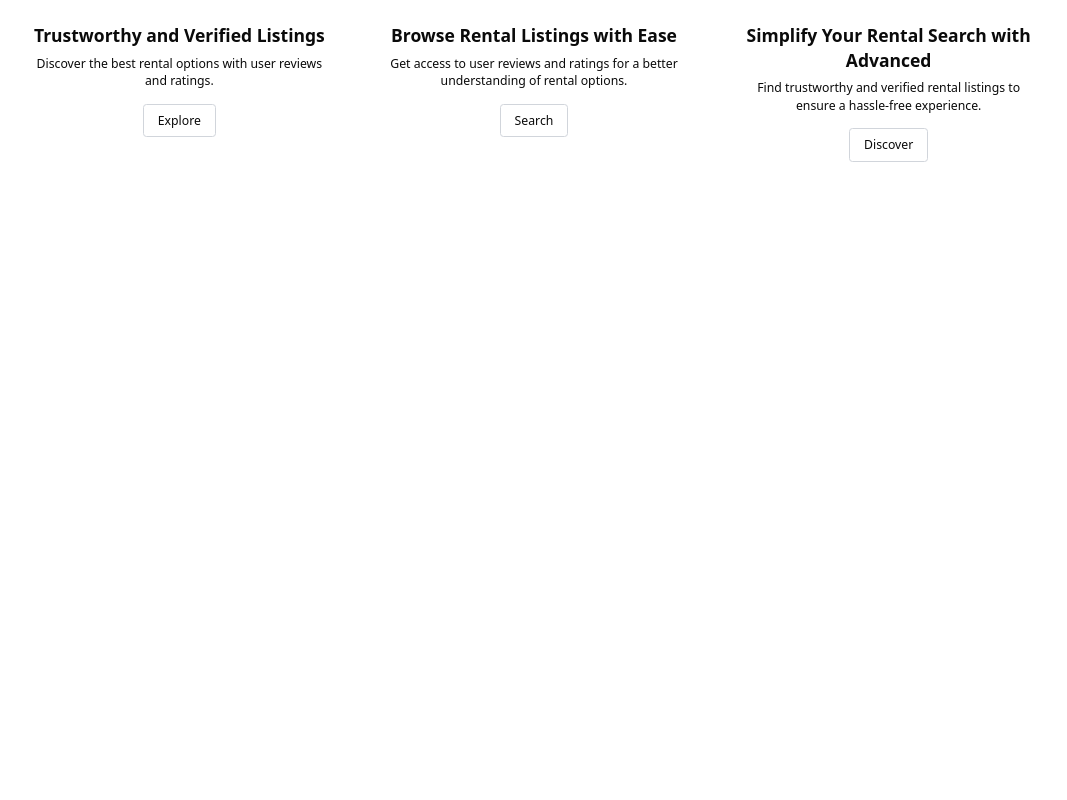
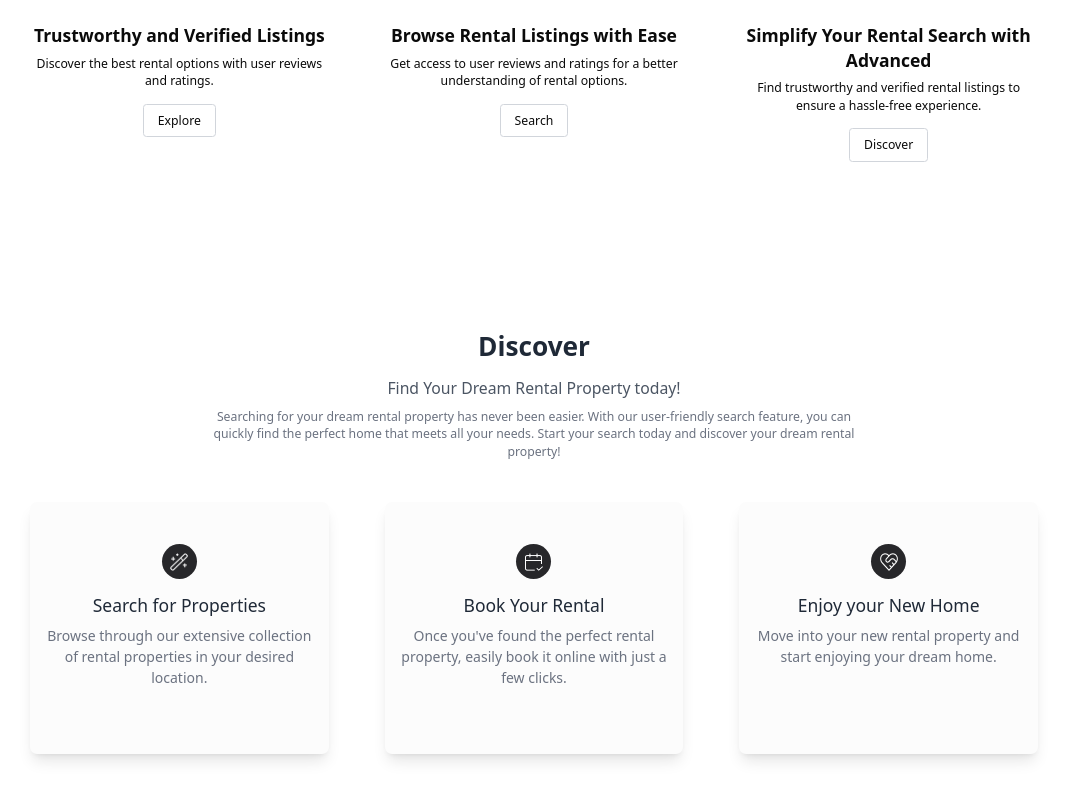
Before and after one commit to Rotaralexc/FullStack-RealEstateApp-AWS, a Next.js app in the folder client/: page /landing in a window 1280 px wide. Shown: the part 1200-2000 px from the top of the page, without its empty margins (106-1173 px from the left). Before the commit the page ends 1446 px from the top, so only its background shows below. Built offline with nearby package versions, Linux system fonts and the light colour scheme; no server answers.

Commit message:
Implement Discover Section

```diff
--- /dev/null
+++ b/client/src/app/(nondashboard)/landing/DiscoverSection.tsx
@@ -0,0 +1,106 @@
+"use client"
+
+import React from 'react'
+import { motion } from 'framer-motion'
+import Image from 'next/image'
+
+const containerVariants = {
+    hidden: { opacity: 0 },
+    visible: {
+        opacity: 1,
+        y: 0,
+        transition: {
+            staggerChildren: 0.2
+        }
+    }
+}
+
+const itemVariants = {
+    hidden: { opacity: 0, y: 20 },
+    visible: { opacity: 1, y: 0 },
+};
+
+const DiscoverSection = () => {
+  return (
+    <motion.div
+        initial='hidden'
+        whileInView='visible'
+        viewport={{ once: true, amount: 0.8 }}
+        variants={containerVariants}
+        className='py-12 bg-white mb-16'>
+            <div className='max-w-6xl xl:max-w-7xl mx-auto px-6 sm:px-8 lg:px-12 xl:px-16 text-center'>
+                <motion.div
+                    variants={itemVariants}
+                    className='my-12 text-center'
+                >
+                    <h2 className='text-3xl font-semibold leading-tight text-gray-800'>
+                        Discover
+                    </h2>
+                    <p className='mt-4 text-lg text-gray-600'>
+                        Find Your Dream Rental Property today!
+                    </p>
+                    <p className='mt-2 text-gray-500 max-w-3xl mx-auto'>
+                        Searching for your dream rental property has never been easier. With
+                        our user-friendly search feature, you can quickly find the perfect
+                        home that meets all your needs. Start your search today and discover
+                        your dream rental property!
+                    </p>
+                </motion.div>
+
+                <div className='grid grid-cols-1 md:grid-cols-3 gap-8 lg:gap-12 xl:gap-16'>
+                    {[
+                        {
+                          imageSrc: "/landing-icon-wand.png",
+                          title: "Search for Properties",
+                          description:
+                            "Browse through our extensive collection of rental properties in your desired location.",
+                        },
+                        {
+                          imageSrc: "/landing-icon-calendar.png",
+                          title: "Book Your Rental",
+                          description:
+                            "Once you've found the perfect rental property, easily book it online with just a few clicks.",
+                        },
+                        {
+                          imageSrc: "/landing-icon-heart.png",
+                          title: "Enjoy your New Home",
+                          description:
+                            "Move into your new rental property and start enjoying your dream home.",
+                        },
+                      ].map((card, index) => (
+                         <motion.div key={index} variants={itemVariants}>
+                            <DiscoverCard {...card} />
+                         </motion.div>
+                   ))}
+                </div>
+            </div>
+    </motion.div>
+  );
+};
+
+const DiscoverCard = ({
+    imageSrc,
+    title,
+    description,
+}: {
+    imageSrc: string;
+    title: string;
+    description: string;
+}) => (
+    <div className='px-4 py-12 shadow-lg rounded-lg bg-primary-50 md:h-72'>
+        <div className='bg-primary-700 p-[0.6rem] rounded-full mb-4 h-10 w-10 mx-auto'>
+            <Image
+                src={imageSrc}
+                width={30}
+                height={30}
+                className='w-full h-full'
+                alt={title}
+            />
+        </div>
+
+        <h3 className='mt-4 text-xl font-medium text-gray-800'>{title}</h3>
+        <p className='mt-2 text-base text-gray-500'>{description}</p>
+    </div>
+)
+
+export default DiscoverSection;
--- a/client/src/app/(nondashboard)/landing/page.tsx
+++ b/client/src/app/(nondashboard)/landing/page.tsx
@@ -1,12 +1,14 @@
 import React from 'react'
 import HeroSection from './HeroSection'
 import FeaturesSection from './FeaturesSection'
+import DiscoverSection from './DiscoverSection'
 
 const Landing = () => {
   return (
     <div>
       <HeroSection />
       <FeaturesSection />
+      <DiscoverSection />
     </div>
   )
 }
```
